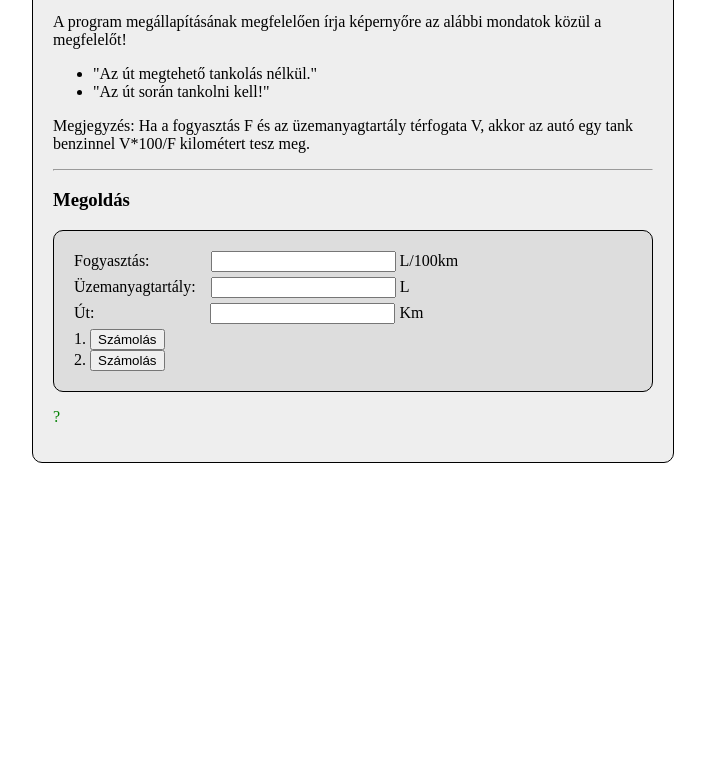
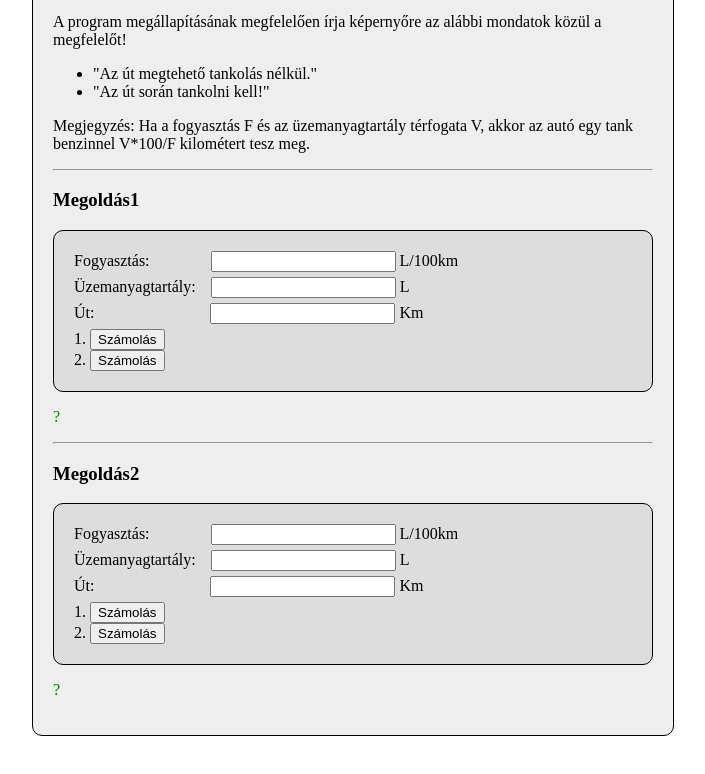
Before and after one commit to MrSenki06/fogyasztas, a plain HTML site: page index.html in a window 1280 px wide. Shown: the part 366-1140 px from the top of the page, without its empty margins (287-992 px from the left). Before the commit the page ends 879 px from the top, so only its background shows below. Drawn offline with Linux system fonts and the light colour scheme.

Commit message:
mogoldas1

```diff
--- a/index.html
+++ b/index.html
@@ -28,7 +28,7 @@
         <p>Megjegyzés: Ha a fogyasztás F és az üzemanyagtartály térfogata V, akkor az autó egy tank benzinnel V*100/F kilométert tesz meg.</p>
 
         <hr>
-        <h3>Megoldás</h3>
+        <h3>Megoldás1</h3>
         <div class="form">
             <form action="">
 
@@ -44,12 +44,38 @@
     <input type="text" name="ut" id="ut">
     Km
 <br>
-    1. <input type="submit" value="Számolás" onclick="szamol();"> <br>
+    1. <input type="submit" value="Számolás" onclick="return szamol();"> <br>
+    2. <input type="submit" value="Számolás">
+        </div>
+    </form>
+        <p id="megoldas">?</p>
+
+
+        <hr>
+        <h3>Megoldás2</h3>
+        <div class="form">
+            <form action=""></form>
+
+    <label for="fogyasztas">Fogyasztás:</label>
+    <input type="text" name="fogyasztas" id="fogyasztas">
+    L/100km
+<br>
+    <label for="tank">Üzemanyagtartály:</label>
+    <input type="text" name="tank" id="tank">
+    L
+<br>
+    <label for="ut">Út:</label>
+    <input type="text" name="ut" id="ut">
+    Km
+<br>
+    1. <input type="submit" value="Számolás" onclick="return szamol();"> <br>
     2. <input type="submit" value="Számolás">
         </div>
     </form>
         <p id="megoldas">?</p>
     </div>
+    </div>
+
 
     <Script src="script.js"></Script>
 
--- a/script.js
+++ b/script.js
@@ -1,4 +1,6 @@
+
 let szamolas = function szamol () {}
+
 function szamol () {
     let F = document.getElementById('fogyasztas').value;
     let V = document.getElementById('tank').value;
@@ -12,5 +14,6 @@ function szamol () {
     } else {
     document.getElementById('megoldas').innerHTML = "Az út megtehető tankolás nélkül."
     }
+    return false;
 }
 document.getElementById('szamol').addEventListener('click', szamolas);
```
